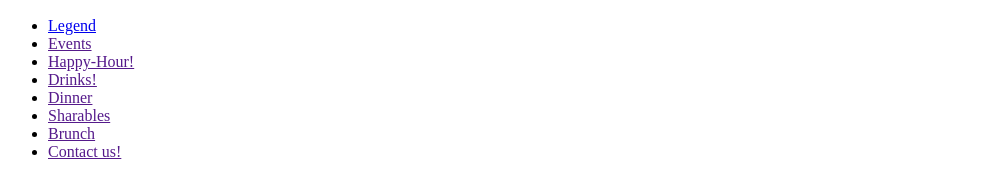
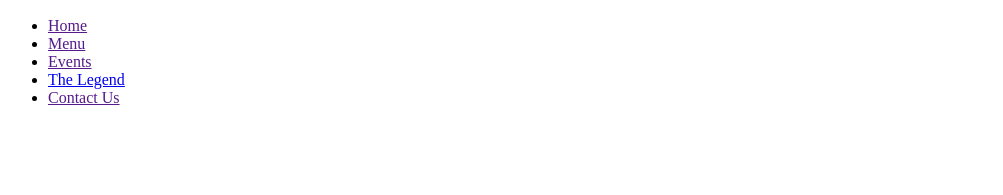
Before and after one commit to NewNewBrad/IT111.FINAL.SITE, a plain HTML site: page index.html in a window 1280 px wide. Shown: the part 237-432 px from the top of the page, without its empty margins (0-1003 px from the left). Drawn offline with Linux system fonts and the light colour scheme.

Commit message:
Altered Nav bar info

```diff
--- a/index.html
+++ b/index.html
@@ -17,14 +17,12 @@
 
     <nav id="nav_drawer" class="nav">
     	<ul class="nav_list">
-			<li class="nav_item"><a href="innerTemplate.html">Legend</a></li>
+
+			<li class="nav_item"><a href="">Home</a></li>
+			<li class="nav_item"><a href="">Menu</a></li>
 			<li class="nav_item"><a href="">Events</a></li>
-			<li class="nav_item"><a href="">Happy-Hour!</a></li>
-			<li class="nav_item"><a href="">Drinks!</a></li>
-			<li class="nav_item"><a href="">Dinner</a></li>
-			<li class="nav_item"><a href="">Sharables</a></li>
-			<li class="nav_item"><a href="">Brunch</a></li>
-			<li class="nav_item"><a href="">Contact us!</a></li>
+			<li class="nav_item"><a href="innerTemplate.html">The Legend</a></li>
+			<li class="nav_item"><a href="">Contact Us</a></li>
 		</ul>
     </nav>
 
```
